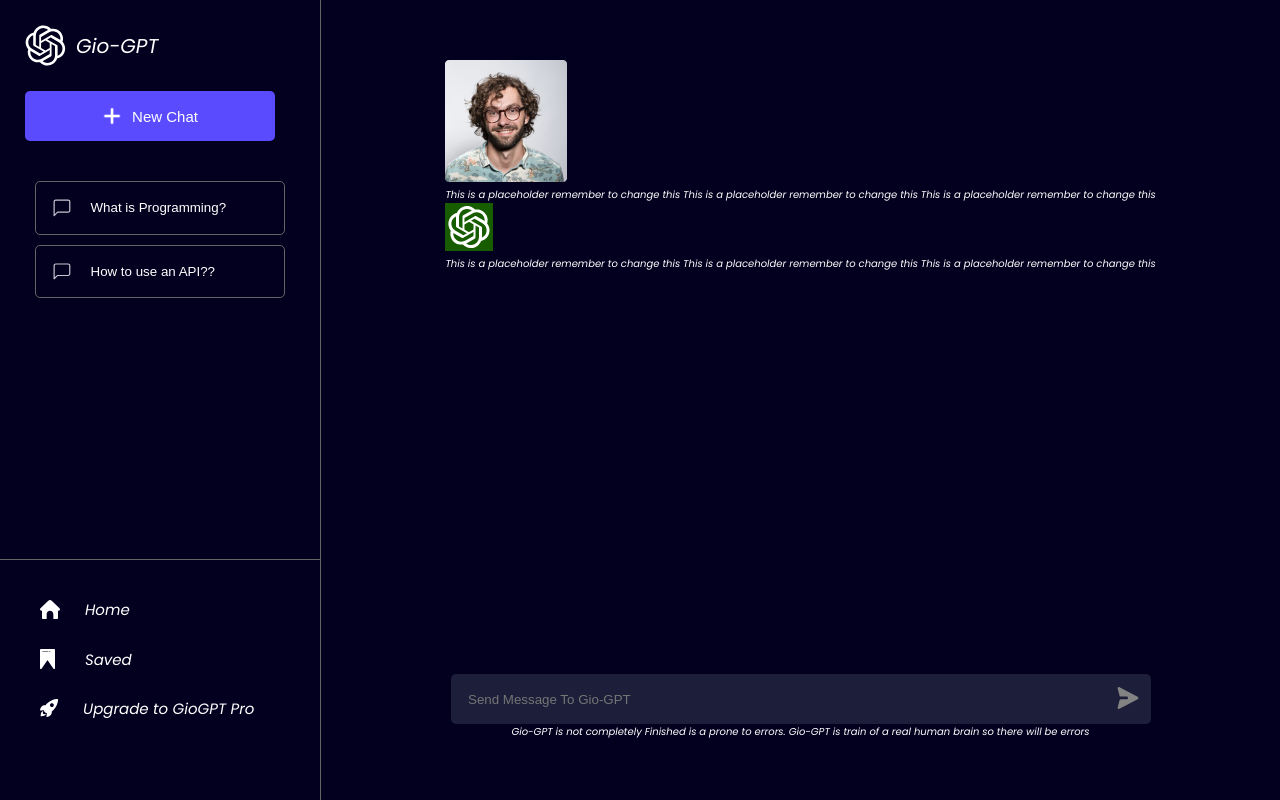
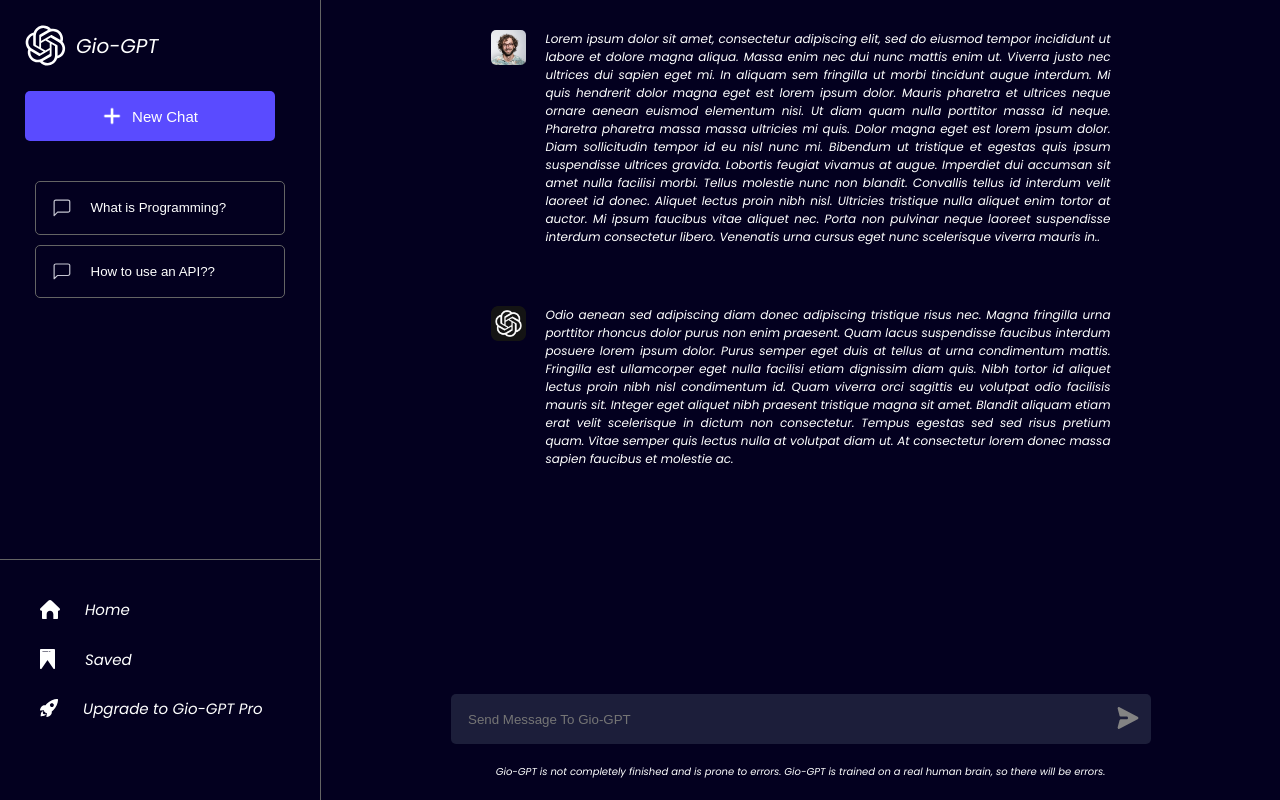
Before and after one commit to giogarcia13/gio-gpt, a React (Create React App) app: page / in a window 1280 px wide. Built offline with nearby package versions, Linux system fonts and the light colour scheme.

Commit message:
fixed stupid sidabar issues, more css

```diff
--- a/src/App.css
+++ b/src/App.css
@@ -111,11 +111,38 @@
 }
 
 .main {
-    min-height: calc(100vh - 14rem);
+    min-height: calc(100vh - 17rem);
     display: flex;
     flex-direction: column;
     align-items: center;
-    margin: 6rem 10rem;
+    margin-bottom: 0;
+}
+
+.chats {
+    scroll-behavior:smooth;
+    overflow-y: auto; /* Allow vertical scrolling when content overflows */
+    width: 100%;
+    max-width: 70rem;
+    height: calc(100vh - 20rem);
+    display: flex;
+    flex-direction: column; /* Ensure that the children stack vertically */
+}
+
+.chat {
+    margin: 1rem;
+    padding: 2rem 3rem;
+    font-size: 1.2rem;
+    display: flex;
+    align-items: flex-start;
+    text-align: justify
+
+}
+
+.chatImg {
+    object-fit: cover;
+    width: 3.5rem;
+    margin-right: 2rem;
+    border-radius: 0.5rem;
 }
 
 .chatfooter {
@@ -145,3 +172,7 @@
     background: transparent;
     border: none;
 }
+
+.chatfooter>p {
+    margin: 2rem 0;
+}
--- a/src/App.js
+++ b/src/App.js
@@ -1,3 +1,4 @@
+import React from 'react';
 import './App.css';
 import gptlogo from './assets/chatgpt.svg';
 import addBtn from './assets/add-30.png';
@@ -7,7 +8,7 @@
 import rocket from './assets/rocket.svg';
 import sendBtn from './assets/send.svg';
 import userIcon from './assets/user-icon.png';
-import gptImgLogo from './assets/chatgptLogo.svg'
+import gptImgLogo from './assets/chatgptLogo.png';
 
 function App() {
   return (
@@ -16,34 +17,34 @@
         <div className='upperSide'>
           <div className='upperSideTop'><img src={gptlogo} alt="Logo" className="logo" /><span className="brand">Gio-GPT</span></div>
           <button className='midBtn'><img src={addBtn} alt="" className="addBtn"/>New Chat</button>
-          <div className='uppereSideBottom'>
+          <div className='upperSideBottom'>
             <button className='query'><img src={msgIcon} alt="Query" /> What is Programming?</button>
             <button className='query'><img src={msgIcon} alt="Query" /> How to use an API??</button>
           </div>
         </div>
         <div className='lowerSide'>
-          <div className='listItems'><img src= {home} alt='Home' className='listitemsImg' />Home</div>
-          <div className='listItems'><img src= {saved} alt='Saved' className='listitemsImg' />Saved</div>
-          <div className='listItems'><img src= {rocket} alt='Upgrade' className='listitemsImg' />Upgrade to GioGPT Pro</div>
+          <div className='listItems'><img src={home} alt='Home' className='listitemsImg' />Home</div>
+          <div className='listItems'><img src={saved} alt='Saved' className='listitemsImg' />Saved</div>
+          <div className='listItems'><img src={rocket} alt='Upgrade' className='listitemsImg' />Upgrade to Gio-GPT Pro</div>
         </div>
       </div>
       <div className='main'>
         <div className='chats'>
-          <div classname='chat'>
-            <img src={userIcon} alt="" /><p className='txt'>This is a placeholder remember to change this This is a placeholder remember to change this This is a placeholder remember to change this</p>
+          <div className='chat'>
+            <img className="chatImg" src={userIcon} alt="" /><p className='txt'>Lorem ipsum dolor sit amet, consectetur adipiscing elit, sed do eiusmod tempor incididunt ut labore et dolore magna aliqua. Massa enim nec dui nunc mattis enim ut. Viverra justo nec ultrices dui sapien eget mi. In aliquam sem fringilla ut morbi tincidunt augue interdum. Mi quis hendrerit dolor magna eget est lorem ipsum dolor. Mauris pharetra et ultrices neque ornare aenean euismod elementum nisi. Ut diam quam nulla porttitor massa id neque. Pharetra pharetra massa massa ultricies mi quis. Dolor magna eget est lorem ipsum dolor. Diam sollicitudin tempor id eu nisl nunc mi. Bibendum ut tristique et egestas quis ipsum suspendisse ultrices gravida. Lobortis feugiat vivamus at augue. Imperdiet dui accumsan sit amet nulla facilisi morbi. Tellus molestie nunc non blandit. Convallis tellus id interdum velit laoreet id donec. Aliquet lectus proin nibh nisl. Ultricies tristique nulla aliquet enim tortor at auctor. Mi ipsum faucibus vitae aliquet nec. Porta non pulvinar neque laoreet suspendisse interdum consectetur libero. Venenatis urna cursus eget nunc scelerisque viverra mauris in..</p>
           </div>
-          <div classname='chat'>
-            <img src={gptImgLogo} alt="" /><p className='txt'>This is a placeholder remember to change this This is a placeholder remember to change this This is a placeholder remember to change this</p>
+          <div className='chat'>
+            <img className="chatImg" src={gptImgLogo} alt="" /><p className='txt'>Odio aenean sed adipiscing diam donec adipiscing tristique risus nec. Magna fringilla urna porttitor rhoncus dolor purus non enim praesent. Quam lacus suspendisse faucibus interdum posuere lorem ipsum dolor. Purus semper eget duis at tellus at urna condimentum mattis. Fringilla est ullamcorper eget nulla facilisi etiam dignissim diam quis. Nibh tortor id aliquet lectus proin nibh nisl condimentum id. Quam viverra orci sagittis eu volutpat odio facilisis mauris sit. Integer eget aliquet nibh praesent tristique magna sit amet. Blandit aliquam etiam erat velit scelerisque in dictum non consectetur. Tempus egestas sed sed risus pretium quam. Vitae semper quis lectus nulla at volutpat diam ut. At consectetur lorem donec massa sapien faucibus et molestie ac.</p>
           </div>
         </div>
         <div className='chatfooter'>
           <div className='inp'>
             <input type='text' placeholder='Send Message To Gio-GPT' /><button className="send"><img src={sendBtn} alt="Send"/></button>
           </div>
-          <p>Gio-GPT is not completely Finished is a prone to errors. Gio-GPT is train of a real human brain so there will be errors</p>
+          <p>Gio-GPT is not completely finished and is prone to errors. Gio-GPT is trained on a real human brain, so there will be errors.</p>
+        </div>
       </div>
     </div>
-  </div>
   );
 }
 
```
Also changed, not shown: src/assets/chatgptLogo.png (added), src/assets/chatgptLogo.svg (deleted).
